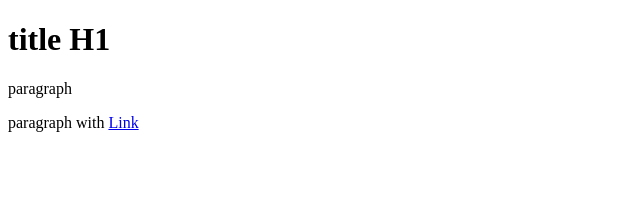
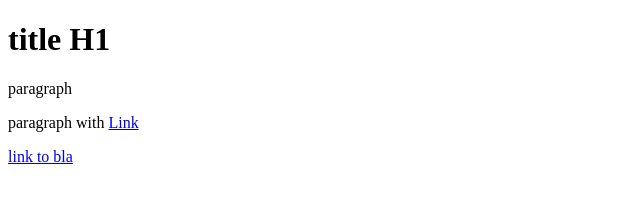
Before and after one commit to israeldahan/e2eGit, a plain HTML site: page index.html in a window 1280 px wide. Shown: the full height of the page, 0-640 px from the left. Drawn offline with Linux system fonts and the light colour scheme.

Commit message:
add link

```diff
--- a/index.html
+++ b/index.html
@@ -11,6 +11,7 @@
     <h1 id="title">title H1</h1>
     <p id="firstP">paragraph</p>
     <p>paragraph with <a href="#">Link</a></p>
+    <p><a href="#">link to bla </a></p>
     <script src="./script.js"></script>
 </body>
 </html>
```
